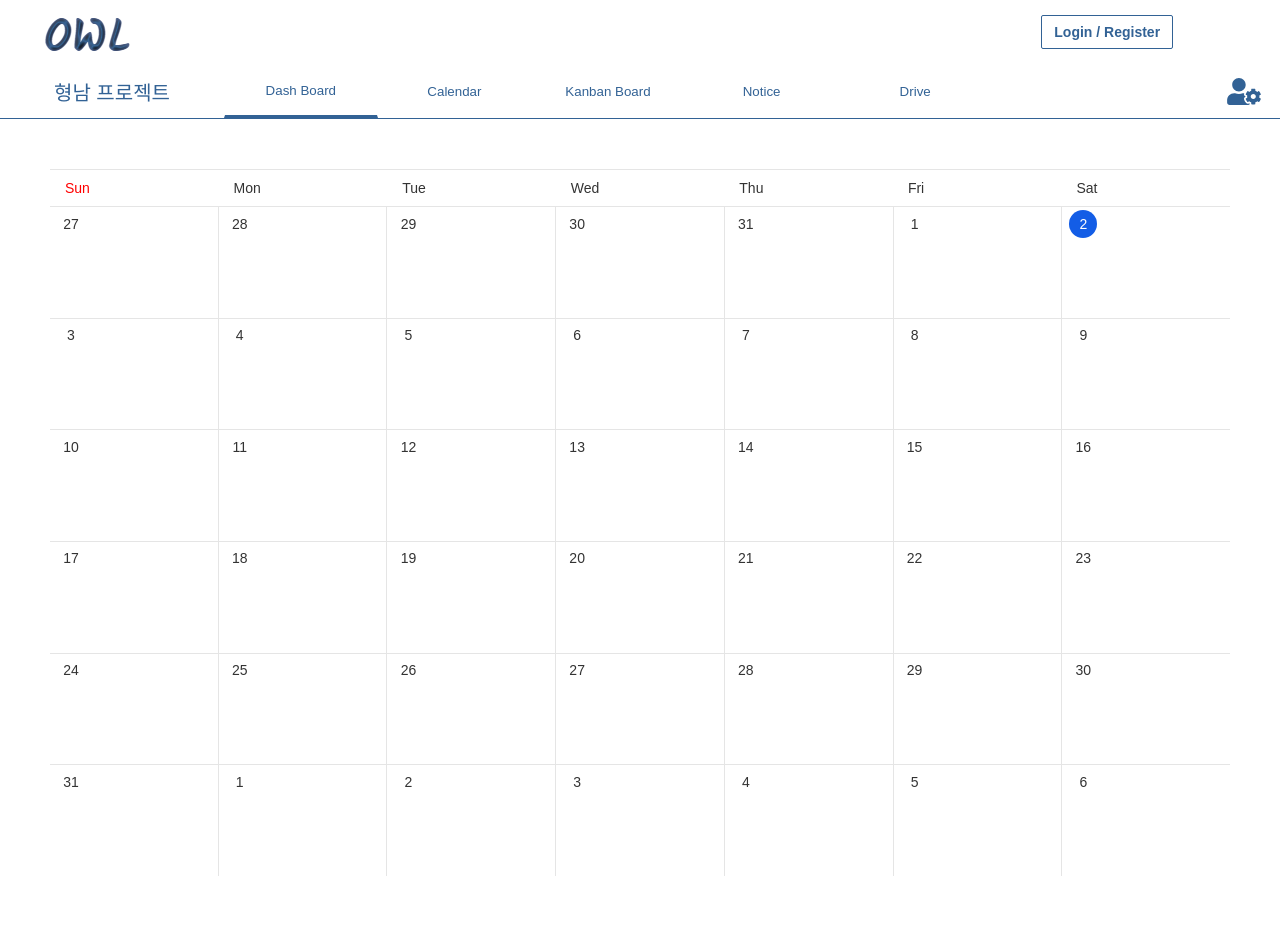
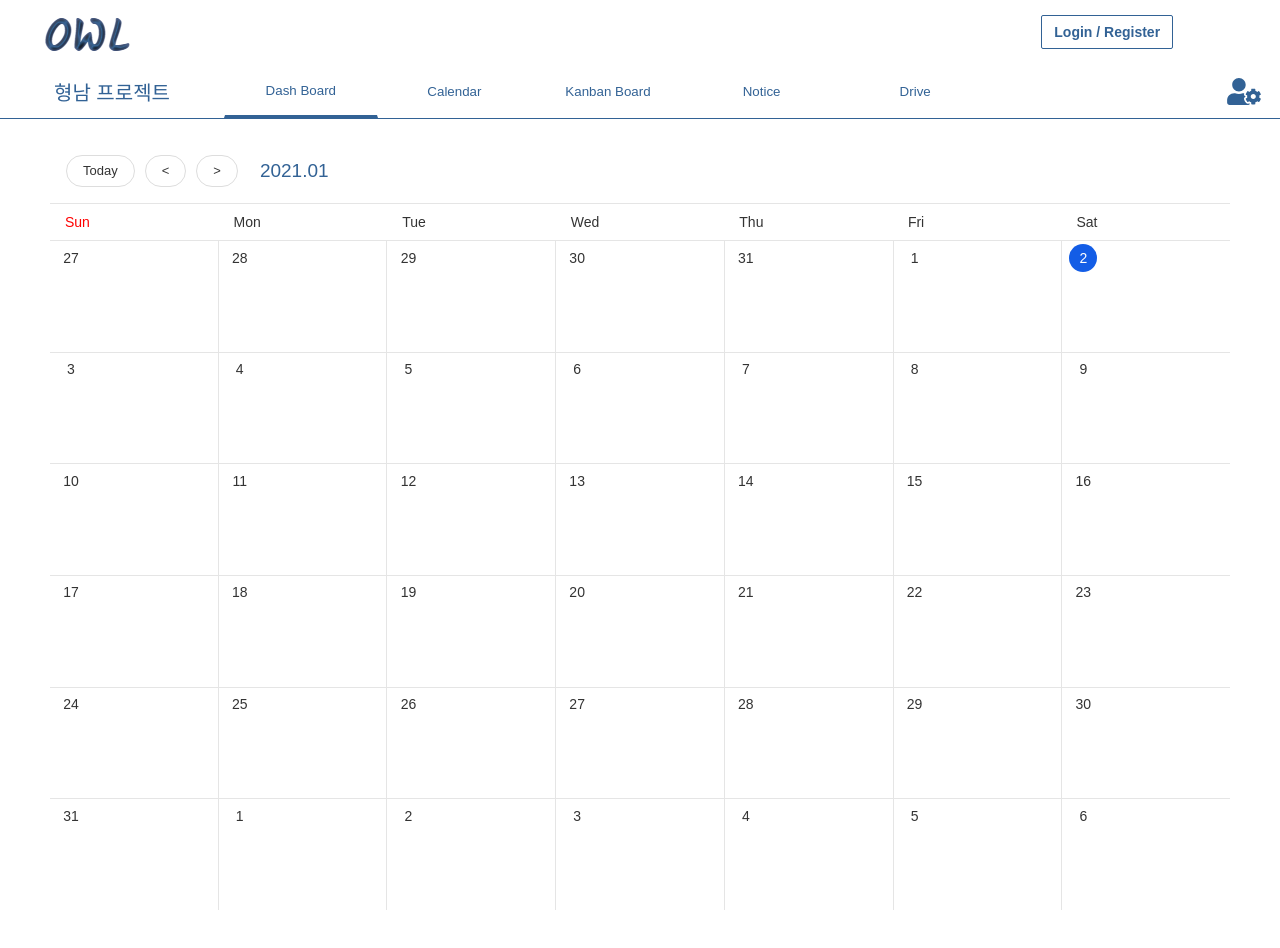
Before and after one commit to hyoungnamoh/react-owl, a Next.js app in the folder front/: page /project/projectList/projectDetail in a window 1280 px wide. Shown: the top 948 px of the page. Built offline with nearby package versions, Linux system fonts and the light colour scheme.

Commit message:
Add: 캘린더 헤더 추가

```diff
--- a/front/components/Calendar.tsx
+++ b/front/components/Calendar.tsx
@@ -1,8 +1,8 @@
+import dayjs from 'dayjs';
 import { CSSProperties, FC, useEffect, useState } from 'react';
 import styles from '../styles/Calendar.module.scss';
 import { getCalendarArray } from '../utils/calendarUtil';
 
-const today = new Date().getDay();
 const Calendar: FC<CalendarProps> = ({ year, month, style, className, headerHeight }) => {
   const [calendarArray, setCalendarArray] = useState<Week[][]>([]);
   const [days, setDays] = useState<days>(['Sun', 'Mon', 'Tue', 'Wed', 'Thu', 'Fri', 'Sat']);
@@ -19,7 +19,19 @@ const Calendar: FC<CalendarProps> = ({ year, month, style, className, headerHeig
   }
   return (
     <div className={styles.wrapper + ' ' + className} style={style}>
-      <div className={styles.header + ' ' + headerHeight}>
+      <div className={styles.headerContainer}>
+        <div className={styles.headerButton}>
+          Today
+        </div>
+        <div className={styles.headerButton}>
+          {'<'}
+        </div>
+        <div className={styles.headerButton}>
+          {'>'}
+        </div>
+        <span className={styles.headerDate}>{dayjs().format('YYYY.MM')}</span>
+      </div>
+      <div className={styles.dayOfWeekWrapper + ' ' + headerHeight}>
         {
           days.map((e: day) => {
             return (
--- a/front/pages/project/projectList/projectDetail.tsx
+++ b/front/pages/project/projectList/projectDetail.tsx
@@ -118,8 +118,8 @@ const projectDetail = () => {
         </div>
         {/* <img src={'/images/user-cog-solid.svg'} color={'#326295'}/> */}
       </div>
-      <div className={styles.calendar} style={{padding: 50}}>
-        <Calendar year={2021} month={1}/>
+      <div className={styles.calendar} style={{padding: '20px 50px'}}>
+        <Calendar year={2021} month={1} />
       </div>
     </div>
   );
--- a/front/styles/Calendar.module.scss
+++ b/front/styles/Calendar.module.scss
@@ -3,7 +3,31 @@ $x: 700px;
   width: 100%;
   max-width: 100%;
   color: #333333;
-  .header {
+  .headerContainer {
+    display: flex;
+    align-items: center;
+    padding: 16px;
+    .headerButton {
+      display: flex;
+      justify-content: center;
+      padding: 0 16px;
+      line-height: 30px;
+      cursor: pointer;
+      border: 1px solid #ddd;
+      border-radius: 25px;
+      height: 30px;
+      color: #333333;
+      font-size: 13px;
+      margin-right: 10px;
+    }
+    .headerDate {
+      padding-left: 12px;
+      font-size: 19px;
+      vertical-align: middle;
+      color: #326295;
+    }
+  }
+  .dayOfWeekWrapper {
     display: flex;
     width: 100%;
     .dayOfWeek {
```
